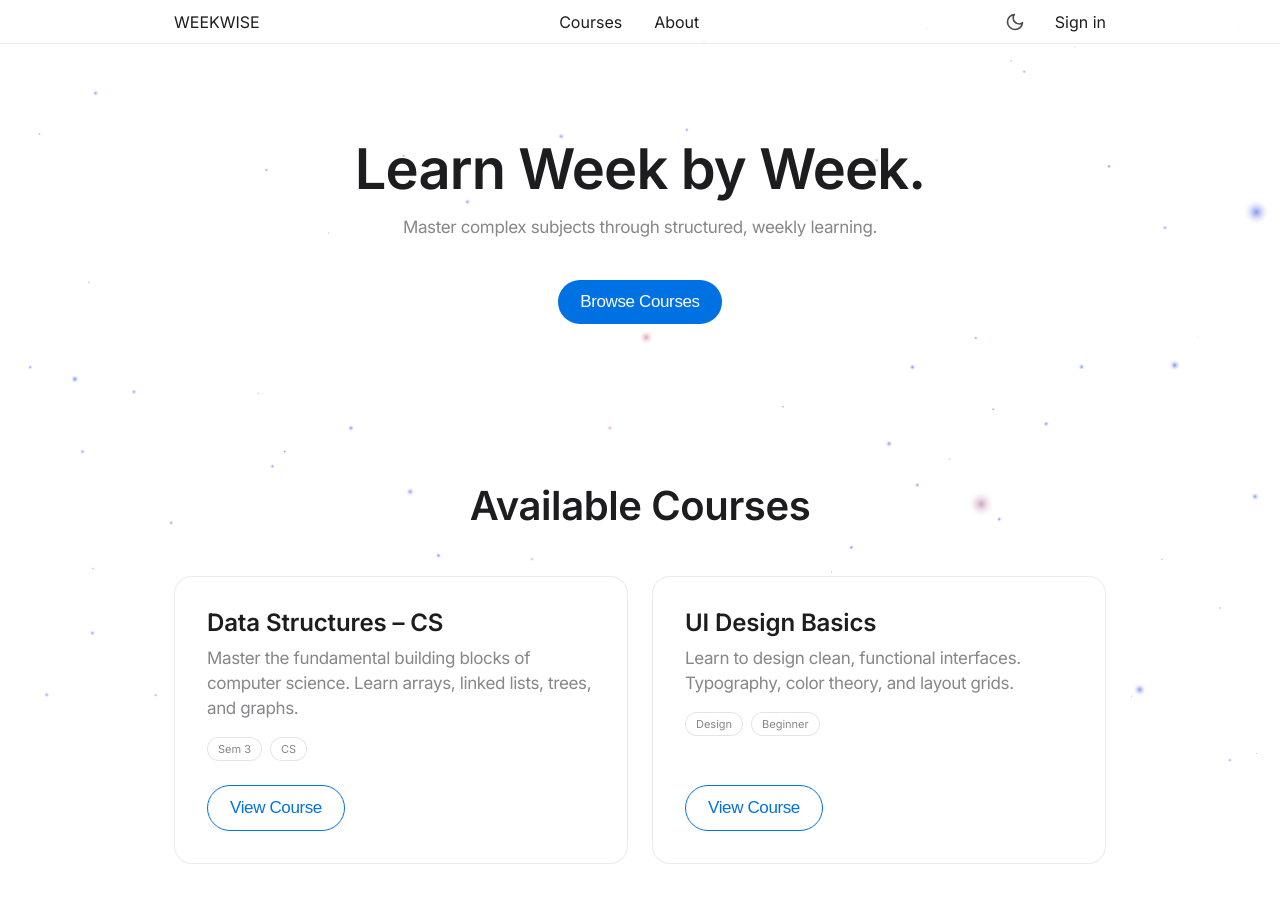
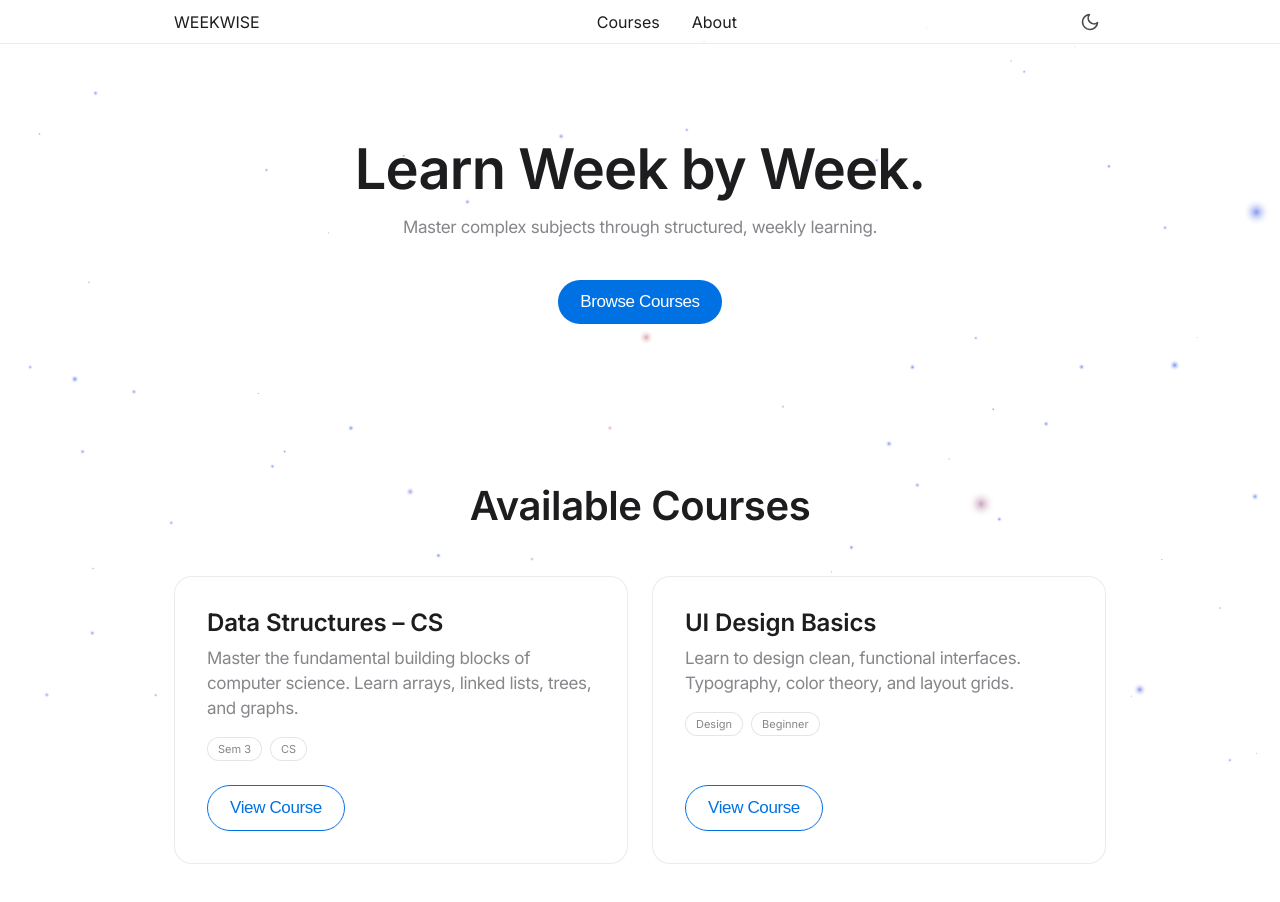
Before and after one commit to boringinteractive-dotcom/head-on-a-radio, a Next.js app: page / in a window 1280 px wide. Shown: the top 902 px of the page. Built offline with nearby package versions, Linux system fonts and the light colour scheme.

Commit message:
Update Navbar.js

```diff
--- a/src/components/Navbar.js
+++ b/src/components/Navbar.js
@@ -52,9 +52,6 @@ export default function Navbar() {
               </svg>
             )}
           </button>
-          <Link href="/admin" className="nav-link small">
-            Sign in
-          </Link>
         </div>
       </div>
       <style jsx>{`
```
